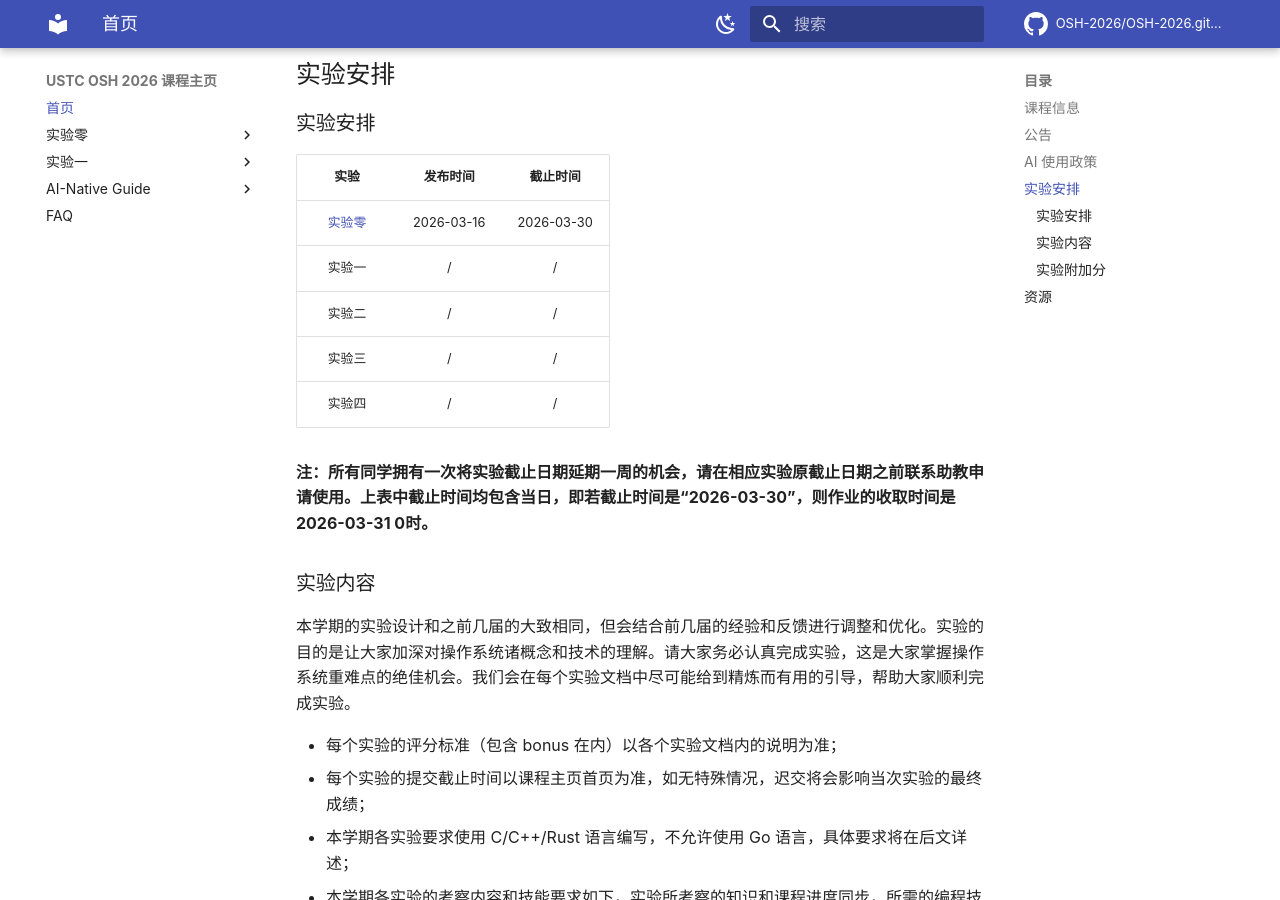
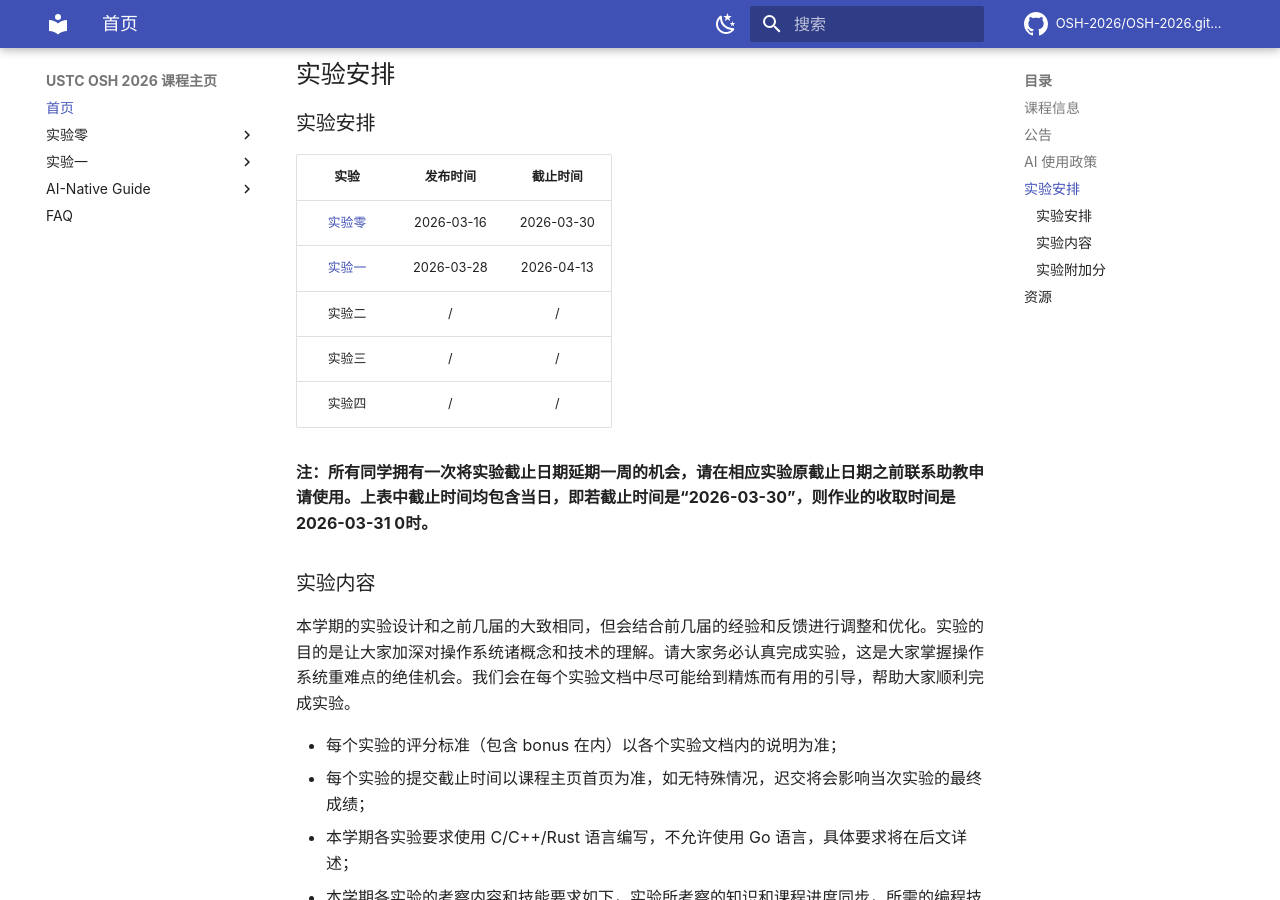
Before and after one commit to OSH-2026/osh-2026.github.io, an MkDocs documentation site: the page built from docs/README.md, in a window 1280 px wide and 900 px high, scrolled down 877 px. Built offline with MkDocs 1.6.1 and Material for MkDocs 9.7.7, drawn with Linux system fonts in a browser that asks for light colours; nearby versions of some CDN libraries; library files that are not in the unit come from our copies; comment, search, counter and statistics services are not loaded.

Commit message:
Update experiment one details in README

```diff
--- a/docs/README.md
+++ b/docs/README.md
@@ -34,7 +34,7 @@
 |      实验       |  发布时间  |  截止时间  |
 | :-------------: | :--------: | :--------: |
 | [实验零](lab0/) | 2026-03-16 | 2026-03-30 |
-|     实验一      |     /      |     /      |
+| [实验一](lab1/) | 2026-03-28 | 2026-04-13 |
 |     实验二      |     /      |     /      |
 |     实验三      |     /      |     /      |
 |     实验四      |     /      |     /      |
```
